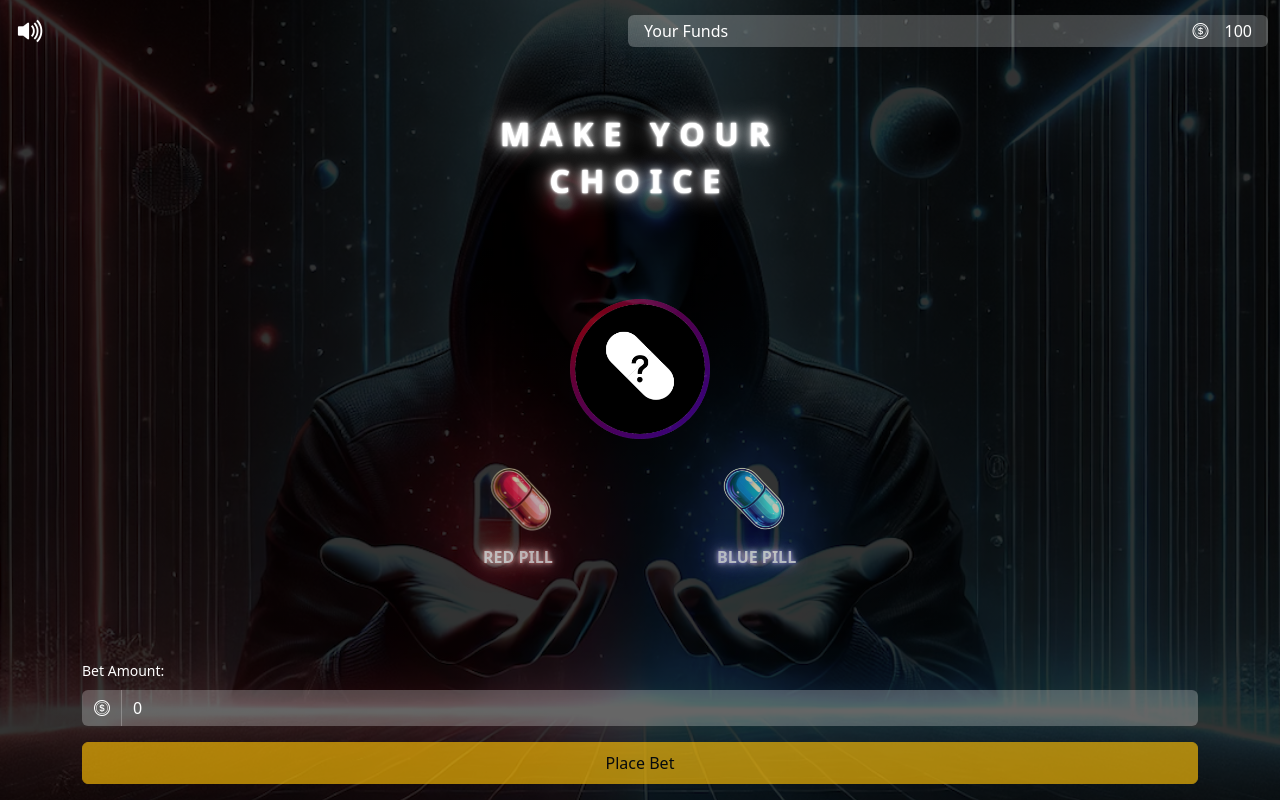
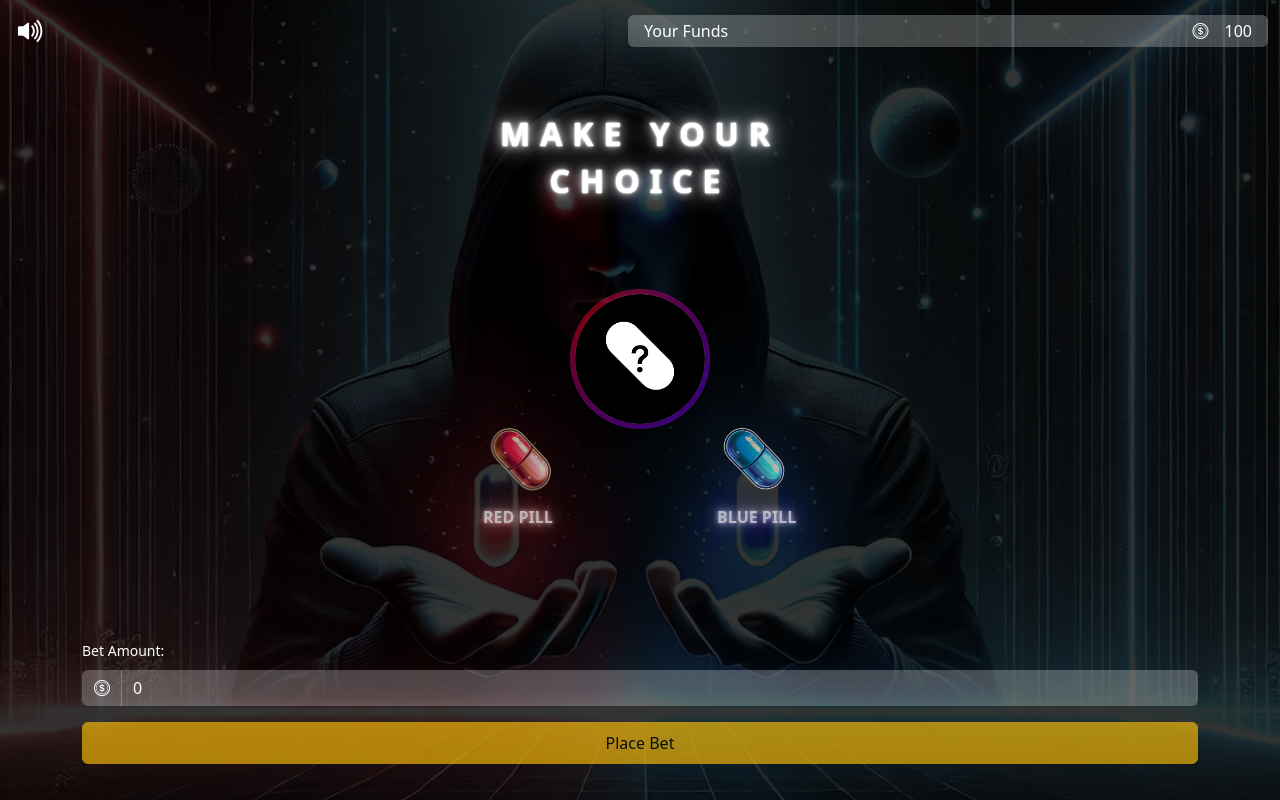
Before and after one commit to nuckarronjones/Telegram-Coin-Flip-Game, an Angular app in the folder frontend/: page / in a window 1280 px wide. Built offline with nearby package versions, Linux system fonts and the light colour scheme.

Commit message:
Small UI Adjustment
On the telegram mini app, the keyboard is covering the input, seeing if this will fix the issue.

```diff
--- a/frontend/src/app/game-board/bet-options/bet-options.component.scss
+++ b/frontend/src/app/game-board/bet-options/bet-options.component.scss
@@ -1,3 +1,7 @@
+:host{
+    padding-bottom:20px;
+}
+
 .semi-transparent-input{
     span, input{
         background-color: rgba(255, 255, 255, 0.25);
--- a/frontend/src/app/game-board/user-selection/user-selection.component.scss
+++ b/frontend/src/app/game-board/user-selection/user-selection.component.scss
@@ -3,8 +3,7 @@
   max-width: 400px;
   min-width: 390px;
   max-height: 300px;
-  display: flex;
-  justify-content: center;
+  padding-bottom:20px;
 }
 
 .glowing-text-red {
```
